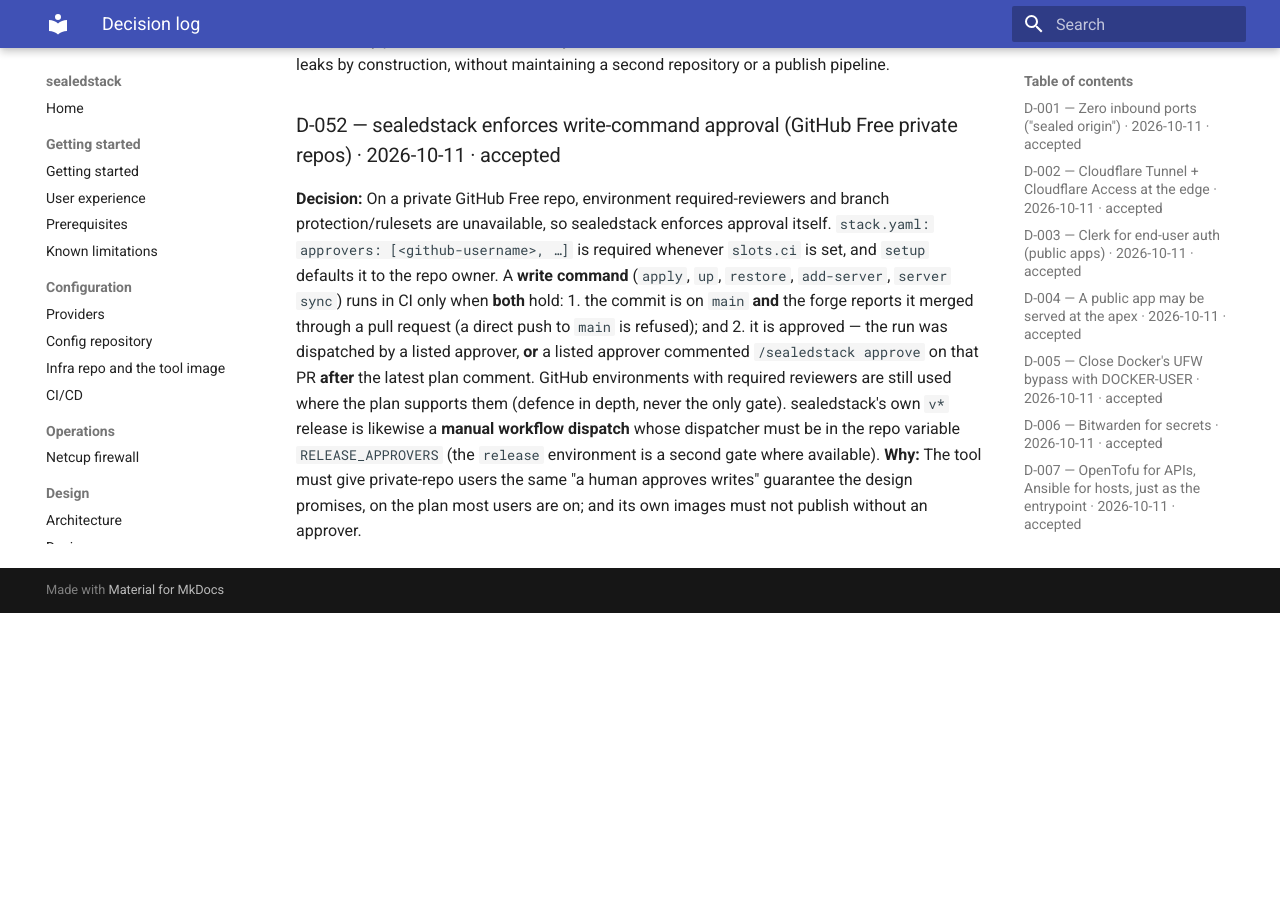
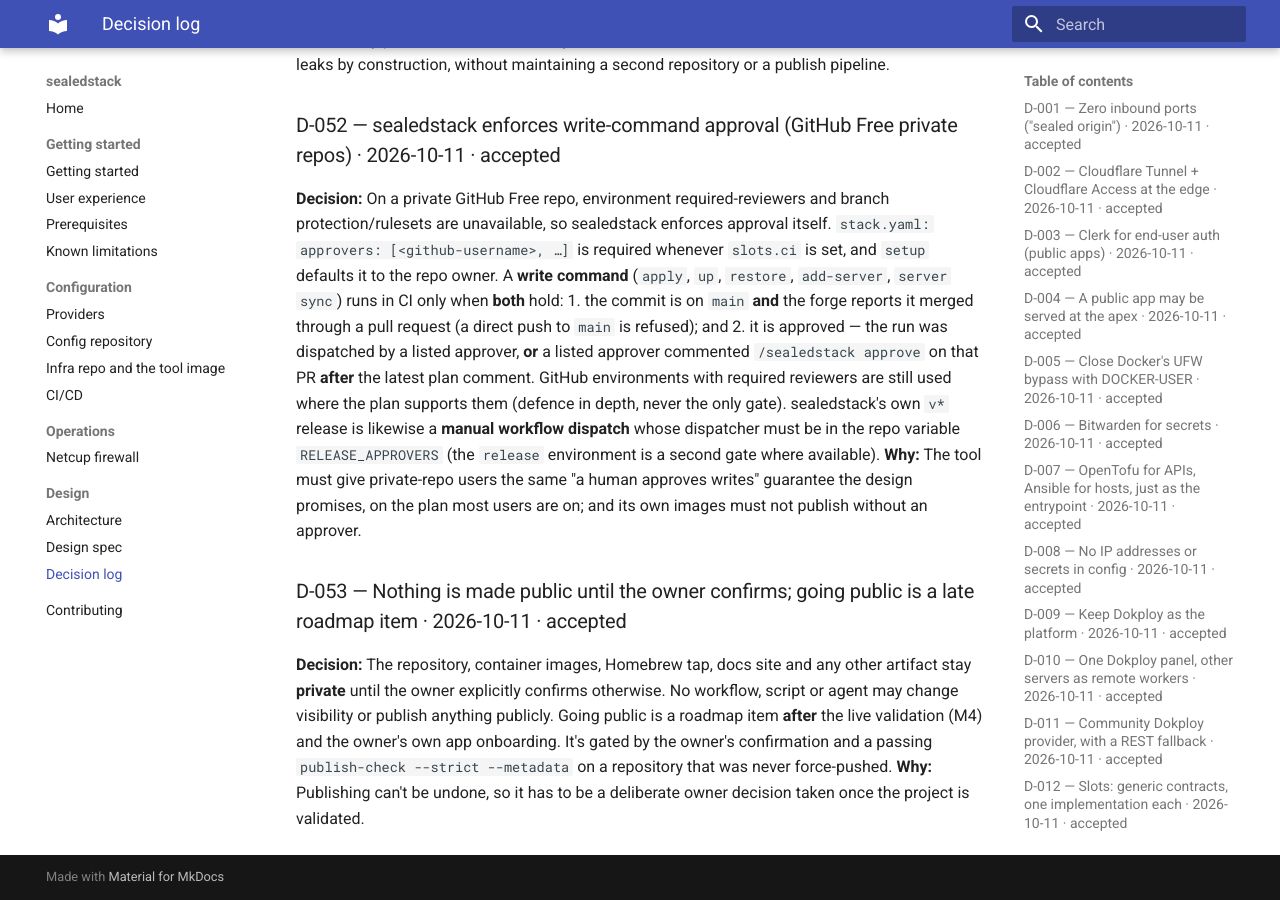
Before and after one commit to gauravnagar19/sealedstack, an MkDocs documentation site: the page built from docs/decisions.md, in a window 1280 px wide and 900 px high, scrolled down 11128 px. Built offline with MkDocs 1.6.1 and Material for MkDocs 9.7.7, drawn with Linux system fonts in a browser that asks for light colours; before the commit the page ends 11741 px from its top, so only the background shows below that.

Commit message:
decisions: D-053 nothing is public until the owner confirms
Going public is a late roadmap item, after the live validation (M4) and the
owner's app onboarding, gated by an explicit owner confirmation.

Co-Authored-By: Claude Opus 5.5 <noreply@anthropic.com>

```diff
--- a/docs/decisions.md
+++ b/docs/decisions.md
@@ -220,3 +220,7 @@ Format: **D-NNN — title** · date · status.
 2. it is approved — the run was dispatched by a listed approver, **or** a listed approver commented `/sealedstack approve` on that PR **after** the latest plan comment.
 GitHub environments with required reviewers are still used where the plan supports them (defence in depth, never the only gate). sealedstack's own `v*` release is likewise a **manual workflow dispatch** whose dispatcher must be in the repo variable `RELEASE_APPROVERS` (the `release` environment is a second gate where available).
 **Why:** The tool must give private-repo users the same "a human approves writes" guarantee the design promises, on the plan most users are on; and its own images must not publish without an approver.
+
+### D-053 — Nothing is made public until the owner confirms; going public is a late roadmap item · 2026-10-11 · accepted
+**Decision:** The repository, container images, Homebrew tap, docs site and any other artifact stay **private** until the owner explicitly confirms otherwise. No workflow, script or agent may change visibility or publish anything publicly. Going public is a roadmap item **after** the live validation (M4) and the owner's own app onboarding. It's gated by the owner's confirmation and a passing `publish-check --strict --metadata` on a repository that was never force-pushed.
+**Why:** Publishing can't be undone, so it has to be a deliberate owner decision taken once the project is validated.
```
